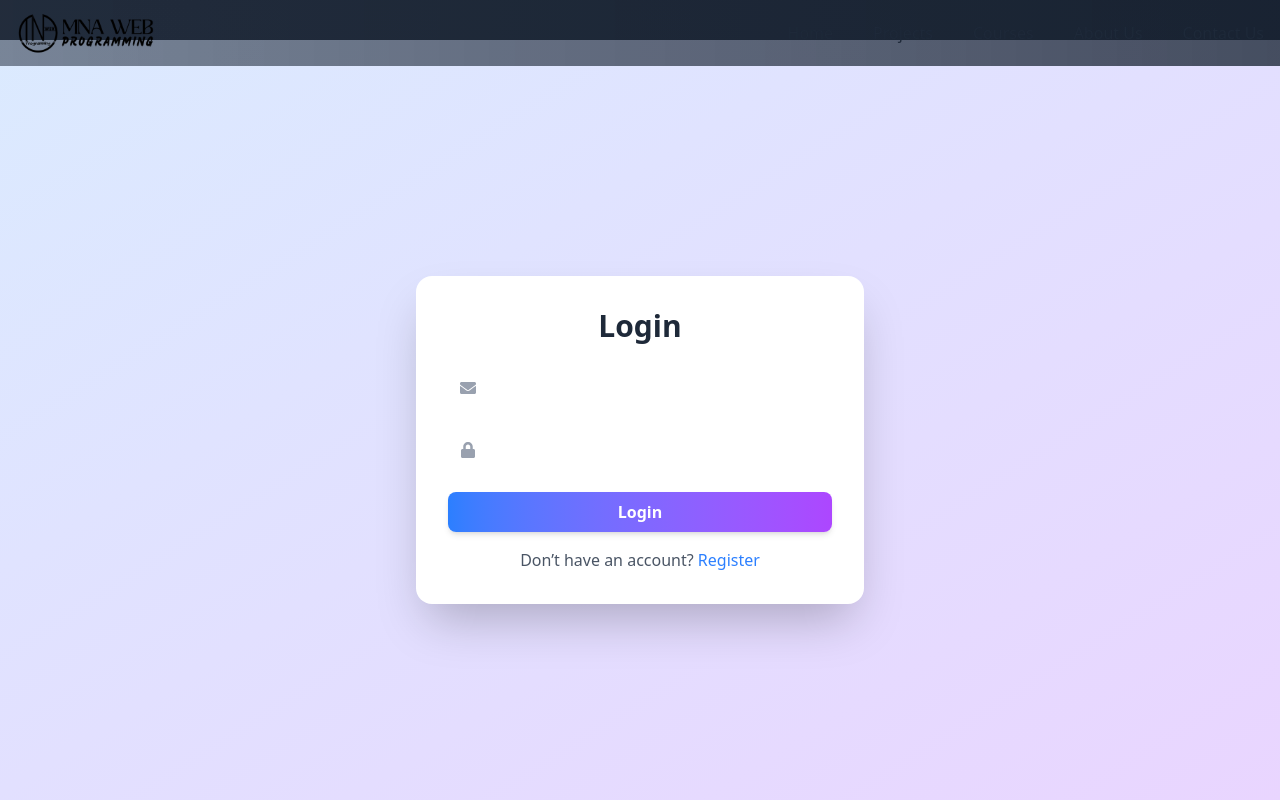
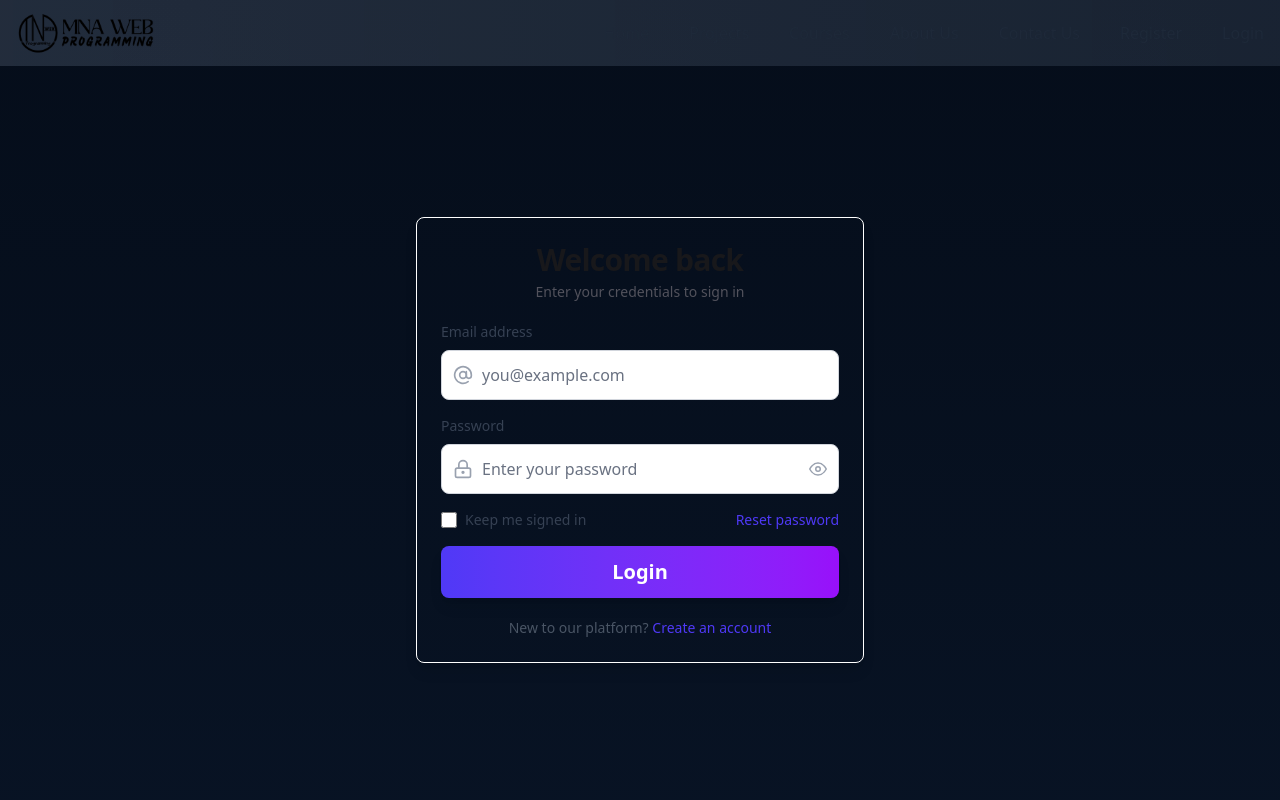
Before and after one commit to nurulazam-dev/mna-web-programming_v1, a Next.js app: page /login in a window 1280 px wide. Shown: the top 800 px of the page. Built offline with nearby package versions, Linux system fonts and the light colour scheme.

Commit message:
login component update

```diff
--- a/app/components/LoginComponent.tsx
+++ b/app/components/LoginComponent.tsx
@@ -1,79 +1,244 @@
-import { motion } from "framer-motion";
-import { useState } from "react";
-import { FaEnvelope, FaLock } from "react-icons/fa";
+"use client";
+import Link from "next/link";
+import React, { useState } from "react";
 
-const LoginComponent = () => {
-  const [formData, setFormData] = useState({ email: "", password: "" });
+/* const ShieldIcon: React.FC = () => (
+  <svg
+    xmlns="http://www.w3.org/2000/svg"
+    width="28"
+    height="28"
+    viewBox="0 0 24 24"
+    fill="none"
+    stroke="currentColor"
+    strokeWidth="2"
+    strokeLinecap="round"
+    strokeLinejoin="round"
+  >
+    <path d="M12 22s8-4 8-10V5l-8-3-8 3v7c0 6 8 10 8 10z"></path>
+  </svg>
+); */
 
-  const handleChange = (e: React.ChangeEvent<HTMLInputElement>) => {
-    setFormData({ ...formData, [e.target.name]: e.target.value });
-  };
+const AtSignIcon: React.FC = () => (
+  <svg
+    xmlns="http://www.w3.org/2000/svg"
+    width="20"
+    height="20"
+    viewBox="0 0 24 24"
+    fill="none"
+    stroke="currentColor"
+    strokeWidth="2"
+    strokeLinecap="round"
+    strokeLinejoin="round"
+  >
+    <circle cx="12" cy="12" r="4"></circle>
+    <path d="M16 8v5a3 3 0 0 0 6 0v-1a10 10 0 1 0-3.92 7.94"></path>
+  </svg>
+);
 
-  const handleSubmit = () => {
-    console.log("Login data:", formData);
+const LockIcon: React.FC = () => (
+  <svg
+    xmlns="http://www.w3.org/2000/svg"
+    width="20"
+    height="20"
+    viewBox="0 0 24 24"
+    fill="none"
+    stroke="currentColor"
+    strokeWidth="2"
+    strokeLinecap="round"
+    strokeLinejoin="round"
+  >
+    <rect x="3" y="11" width="18" height="11" rx="2" ry="2"></rect>
+    <circle cx="12" cy="16" r="1"></circle>
+    <path d="M7 11V7a5 5 0 0 1 10 0v4"></path>
+  </svg>
+);
+
+const EyeIcon: React.FC = () => (
+  <svg
+    xmlns="http://www.w3.org/2000/svg"
+    width="18"
+    height="18"
+    viewBox="0 0 24 24"
+    fill="none"
+    stroke="currentColor"
+    strokeWidth="2"
+    strokeLinecap="round"
+    strokeLinejoin="round"
+  >
+    <path d="M1 12s4-8 11-8 11 8 11 8-4 8-11 8-11-8-11-8z"></path>
+    <circle cx="12" cy="12" r="3"></circle>
+  </svg>
+);
+
+const EyeOffIcon: React.FC = () => (
+  <svg
+    xmlns="http://www.w3.org/2000/svg"
+    width="18"
+    height="18"
+    viewBox="0 0 24 24"
+    fill="none"
+    stroke="currentColor"
+    strokeWidth="2"
+    strokeLinecap="round"
+    strokeLinejoin="round"
+  >
+    <path d="M17.94 17.94A10.07 10.07 0 0 1 12 20c-7 0-11-8-11-8a18.45 18.45 0 0 1 5.06-5.94M9.9 4.24A9.12 9.12 0 0 1 12 4c7 0 11 8 11 8a18.5 18.5 0 0 1-2.16 3.19m-6.72-1.07a3 3 0 1 1-4.24-4.24"></path>
+    <line x1="1" y1="1" x2="23" y2="23"></line>
+  </svg>
+);
+
+// Main Component
+const LoginComponent: React.FC = () => {
+  const [showPassword, setShowPassword] = useState<boolean>(false);
+  const [email, setEmail] = useState<string>("");
+  const [password, setPassword] = useState<string>("");
+
+  const togglePasswordVisibility = () => {
+    setShowPassword(!showPassword);
   };
 
   return (
-    <div className="flex justify-center items-center min-h-screen bg-gradient-to-br from-blue-100 to-purple-200">
-      <motion.div
-        initial={{ opacity: 0, y: 50 }}
-        animate={{ opacity: 1, y: 0 }}
-        transition={{ duration: 0.6 }}
-        className="bg-white rounded-2xl shadow-2xl p-8 w-full max-w-md"
+    <div className="min-h-screen flex">
+      {/* Left side - Image/Branding */}
+      {/* <div className="hidden lg:flex lg:w-1/2 bg-gradient-to-br relative overflow-hidden">
+        <div className="absolute inset-0 bg-black/20"></div>
+        <div className="relative z-10 flex flex-col justify-center items-center text-white p-12">
+          <div className="w-20 h-20 bg-white/20 backdrop-blur-sm rounded-2xl flex items-center justify-center mb-8">
+            <ShieldIcon />
+          </div>
+          <h1 className="text-4xl font-bold mb-4 text-center">Secure Access</h1>
+          <p className="text-xl text-center text-white/90 max-w-md">
+            Your trusted platform for secure authentication and seamless user
+            experience.
+          </p>
+          <div className="mt-12 grid grid-cols-3 gap-4 opacity-60">
+            {[...Array(9)].map((_, i) => (
+              <div key={i} className="w-2 h-2 bg-white/40 rounded-full"></div>
+            ))}
+          </div>
+        </div>
+      </div> */}
+
+      {/* Right side - Login Form */}
+      {/* <div className="w-full lg:w-1/2 flex items-center justify-center p-8"> */}
+      <div className="w-full flex items-center justify-center p-8">
+        <div className="w-full max-w-md space-y-5 border p-6 rounded-lg shadow-lg">
+          {/* Header */}
+          <div className="text-center">
+            {/*  <div className="w-12 h-12 bg-gradient-to-r from-indigo-600 to-purple-600 dark:from-indigo-500 dark:to-purple-500 rounded-xl flex items-center justify-center mx-auto mb-2">
+              <ShieldIcon />
+            </div> */}
+            <div>
+              <h1 className="text-3xl font-semibold tracking-tight text-zinc-900 dark:text-white">
+                Welcome back
+              </h1>
+              <p className="text-sm text-zinc-600 dark:text-zinc-400 mt-1">
+                Enter your credentials to sign in
+              </p>
+            </div>
+          </div>
+
+          {/* Form */}
+          <form className="space-y-4">
+            {/* Email Input */}
+            <div>
+              <label
+                htmlFor="email"
+                className="block text-sm font-medium text-gray-700 dark:text-gray-300 mb-2"
               >
-        <h2 className="text-3xl font-bold text-center mb-6 text-gray-800">
-          Login
-        </h2>
-        <form onSubmit={handleSubmit} className="space-y-5">
-          {/* Email */}
+                Email address
+              </label>
               <div className="relative">
-            <FaEnvelope className="absolute top-3 left-3 text-gray-400" />
+                <div className="absolute inset-y-0 left-0 pl-3 flex items-center pointer-events-none text-gray-400 dark:text-gray-500">
+                  <AtSignIcon />
+                </div>
                 <input
+                  id="email"
                   type="email"
-              name="email"
-              placeholder="Email Address"
-              value={formData.email}
-              onChange={handleChange}
-              required
-              className="w-full pl-10 pr-4 py-2 rounded-lg border focus:ring-2 focus:ring-blue-400 outline-none transition"
+                  value={email}
+                  onChange={(e) => setEmail(e.target.value)}
+                  placeholder="you@example.com"
+                  className="block w-full pl-10 pr-3 py-3 border border-gray-300 dark:border-gray-700 rounded-lg bg-white dark:bg-black text-gray-900 dark:text-gray-100 placeholder-gray-500 dark:placeholder-gray-400 focus:outline-none focus:ring-2 focus:ring-indigo-500 dark:focus:ring-indigo-400 focus:border-transparent transition-all duration-200"
                 />
               </div>
-
-          {/* Password */}
-          <div className="relative">
-            <FaLock className="absolute top-3 left-3 text-gray-400" />
-            <input
-              type="password"
-              name="password"
-              placeholder="Password"
-              value={formData.password}
-              onChange={handleChange}
-              required
-              className="w-full pl-10 pr-4 py-2 rounded-lg border focus:ring-2 focus:ring-blue-400 outline-none transition"
-            />
             </div>
 
-          {/* Button */}
-          <motion.button
-            whileHover={{ scale: 1.05 }}
-            whileTap={{ scale: 0.95 }}
+            {/* Password Input */}
+            <div>
+              <label
+                htmlFor="password"
+                className="block text-sm font-medium text-gray-700 dark:text-gray-300 mb-2"
+              >
+                Password
+              </label>
+              <div className="relative">
+                <div className="absolute inset-y-0 left-0 pl-3 flex items-center pointer-events-none text-gray-400 dark:text-gray-500">
+                  <LockIcon />
+                </div>
+                <input
+                  id="password"
+                  type={showPassword ? "text" : "password"}
+                  value={password}
+                  onChange={(e) => setPassword(e.target.value)}
+                  placeholder="Enter your password"
+                  className="block w-full pl-10 pr-12 py-3 border border-gray-300 dark:border-gray-700 rounded-lg bg-white dark:bg-black text-gray-900 dark:text-gray-100 placeholder-gray-500 dark:placeholder-gray-400 focus:outline-none focus:ring-2 focus:ring-indigo-500 dark:focus:ring-indigo-400 focus:border-transparent transition-all duration-200"
+                />
+                <button
+                  type="button"
+                  onClick={togglePasswordVisibility}
+                  className="absolute inset-y-0 right-0 pr-3 flex items-center text-gray-400 dark:text-gray-500 hover:text-gray-600 dark:hover:text-gray-300 transition-colors"
+                >
+                  {showPassword ? <EyeOffIcon /> : <EyeIcon />}
+                </button>
+              </div>
+            </div>
+
+            {/* Remember & Forgot */}
+            <div className="flex items-center justify-between">
+              <div className="flex items-center">
+                <input
+                  id="remember-me"
+                  type="checkbox"
+                  className="h-4 w-4 text-indigo-600 focus:ring-indigo-500 dark:focus:ring-indigo-400 border-gray-300 dark:border-gray-600 rounded bg-white dark:bg-gray-900"
+                />
+                <label
+                  htmlFor="remember-me"
+                  className="ml-2 block text-sm text-gray-700 dark:text-gray-300"
+                >
+                  Keep me signed in
+                </label>
+              </div>
+              <a
+                href="#"
+                className="text-sm font-medium text-indigo-600 dark:text-indigo-400 hover:text-indigo-500 dark:hover:text-indigo-300 transition-colors"
+              >
+                Reset password
+              </a>
+            </div>
+
+            {/* Submit Button */}
+            <button
               type="submit"
-            className="w-full py-2 bg-gradient-to-r from-blue-500 to-purple-500 text-white rounded-lg font-semibold shadow-md hover:shadow-lg transition"
+              className="w-full bg-gradient-to-r from-indigo-600 to-purple-600 dark:from-indigo-500 dark:to-purple-500 text-white font-semibold text-xl py-3 px-4 rounded-lg hover:from-indigo-700 hover:to-purple-700 dark:hover:from-indigo-600 dark:hover:to-purple-600 focus:outline-none focus:ring-2 focus:ring-offset-2 focus:ring-indigo-500 dark:focus:ring-indigo-400 transform transition-all duration-200 hover:scale-[1.01] shadow-lg"
             >
               Login
-          </motion.button>
+            </button>
           </form>
 
-        <p className="text-center mt-4 text-gray-600">
-          Don’t have an account?{" "}
-          <a
-            href="/register"
-            className="text-blue-500 font-medium hover:underline"
+          {/* Footer */}
+          <div className="text-center">
+            <p className="text-sm text-gray-600 dark:text-gray-400">
+              New to our platform?{" "}
+              <Link
+                href="register"
+                className="font-medium text-indigo-600 dark:text-indigo-400 hover:text-indigo-500 dark:hover:text-indigo-300 transition-colors"
               >
-            Register
-          </a>
+                Create an account
+              </Link>
             </p>
-      </motion.div>
+          </div>
+        </div>
+      </div>
     </div>
   );
 };
--- a/app/components/RegisterComponent.tsx
+++ b/app/components/RegisterComponent.tsx
@@ -1,3 +1,5 @@
+"use client";
+
 import { motion } from "framer-motion";
 import { useState } from "react";
 import { FaEnvelope, FaLock, FaUser } from "react-icons/fa";
--- a/app/components/Shared/Header.tsx
+++ b/app/components/Shared/Header.tsx
@@ -7,7 +7,15 @@ import Image from "next/image";
 import Link from "next/link";
 import brandLogo from "../../../public/images/logo/MNA-WEB-PROGRAMMING.png";
 
-const navLinks = ["Home", "Projects", "Courses", "About Us", "Contact Us"];
+const navLinks = [
+  "Home",
+  "Projects",
+  "Courses",
+  "About Us",
+  "Contact Us",
+  "Register",
+  "Login",
+];
 
 const Header = () => {
   const [isOpen, setIsOpen] = useState(false);
--- /dev/null
+++ b/app/register/page.tsx
@@ -0,0 +1,9 @@
+import RegisterComponent from "../components/RegisterComponent";
+
+export default function RegisterPage() {
+  return (
+    <div>
+      <RegisterComponent />
+    </div>
+  );
+}
```
Lines whose indentation alone changed are shown as unchanged.
